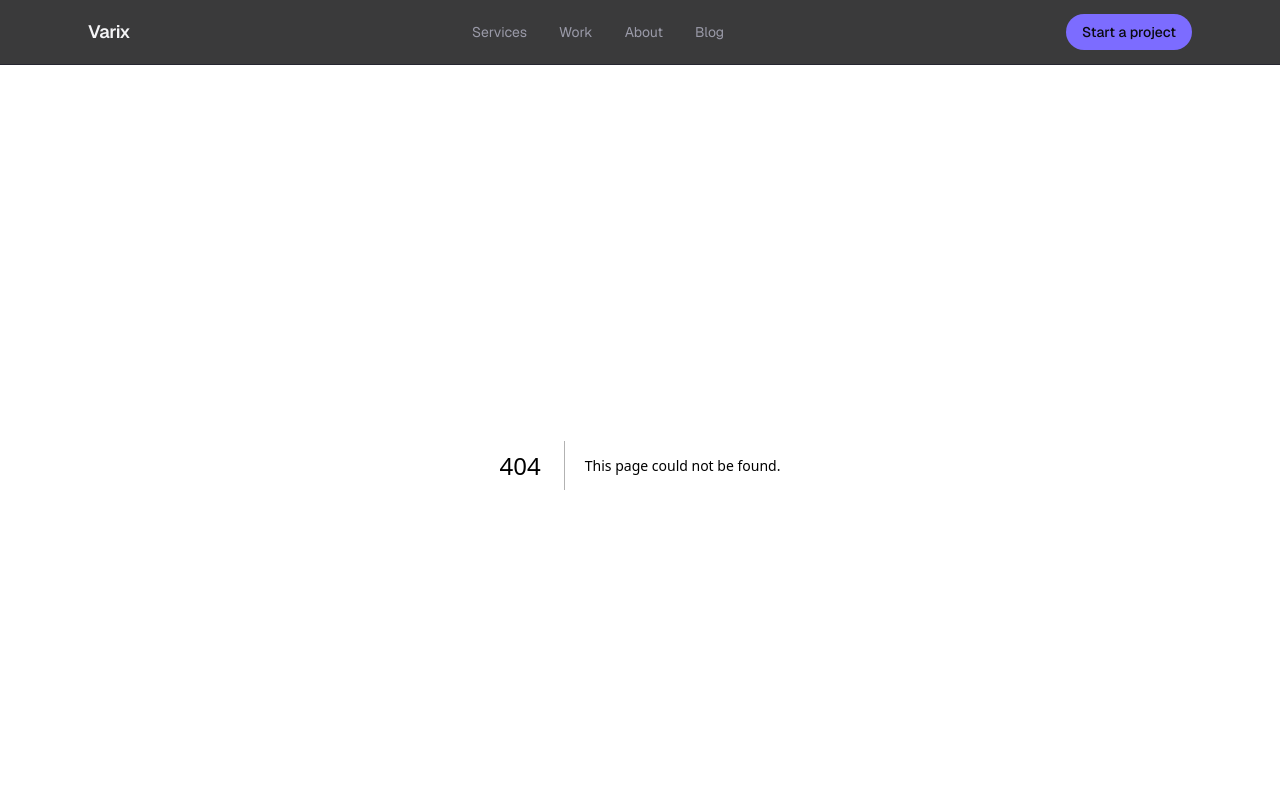
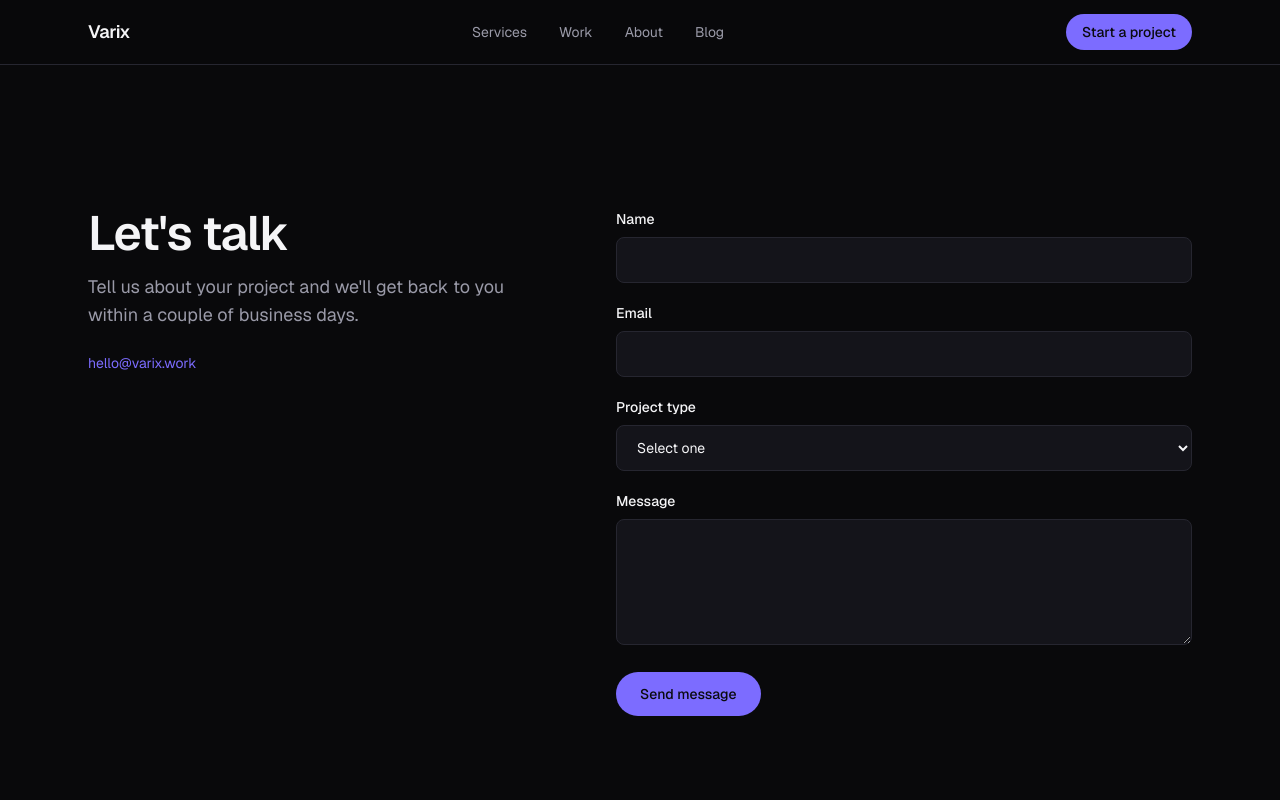
Before and after one commit to vinsu-hub/Varix, a Next.js app: page /contact in a window 1280 px wide. Before the commit this address had no page. Shown: the top 800 px of the page. Built offline with nearby package versions, Linux system fonts and the light colour scheme.

Commit message:
Add contact form with Supabase submission and honeypot spam protection
Server action validates and inserts into contact_submissions; a hidden
honeypot field silently drops bot submissions while still reporting
success so it doesn't tip them off.

```diff
--- /dev/null
+++ b/src/app/contact/actions.ts
@@ -0,0 +1,59 @@
+"use server";
+
+import { getSupabaseServerClient } from "@/lib/supabase/server";
+import { PROJECT_TYPES } from "@/lib/data/project-types";
+import type { ContactFormState } from "@/types";
+
+export async function submitContactForm(
+  _prevState: ContactFormState,
+  formData: FormData,
+): Promise<ContactFormState> {
+  // Honeypot: real users never fill this hidden field in. Bots that
+  // autofill every field will, so we silently drop the submission but
+  // still report success to avoid tipping them off.
+  const honeypot = formData.get("company");
+  if (typeof honeypot === "string" && honeypot.trim() !== "") {
+    return { status: "success" };
+  }
+
+  const name = String(formData.get("name") ?? "").trim();
+  const email = String(formData.get("email") ?? "").trim();
+  const message = String(formData.get("message") ?? "").trim();
+  const projectType = String(formData.get("project_type") ?? "").trim();
+
+  if (!name || !email || !message) {
+    return { status: "error", message: "Name, email, and message are required." };
+  }
+
+  const emailPattern = /^[^\s@]+@[^\s@]+\.[^\s@]+$/;
+  if (!emailPattern.test(email)) {
+    return { status: "error", message: "Enter a valid email address." };
+  }
+
+  if (projectType && !PROJECT_TYPES.includes(projectType)) {
+    return { status: "error", message: "Select a valid project type." };
+  }
+
+  const supabase = getSupabaseServerClient();
+  if (!supabase) {
+    return {
+      status: "error",
+      message: "Contact form isn't connected to Supabase yet. See README for setup.",
+    };
+  }
+
+  const { error } = await supabase.from("contact_submissions").insert({
+    name,
+    email,
+    message,
+    project_type: projectType || null,
+  });
+
+  if (error) {
+    return { status: "error", message: "Something went wrong. Please try again." };
+  }
+
+  return { status: "success", message: "Thanks — we'll be in touch soon." };
+}
+
+export { PROJECT_TYPES };
--- /dev/null
+++ b/src/app/contact/page.tsx
@@ -0,0 +1,37 @@
+import { Section } from "@/components/layout/Section";
+import { ContactForm } from "@/components/contact/ContactForm";
+import { siteConfig } from "@/lib/site-config";
+import { buildMetadata } from "@/lib/seo";
+
+export const metadata = buildMetadata({
+  title: "Contact",
+  description: "Get in touch with Varix about a website or software project.",
+});
+
+export default function ContactPage() {
+  return (
+    <Section className="pt-28 sm:pt-36">
+      <div className="grid gap-12 lg:grid-cols-[1fr_1.2fr]">
+        <div>
+          <h1 className="text-foreground text-4xl font-semibold tracking-tight sm:text-5xl">
+            Let&apos;s talk
+          </h1>
+          <p className="text-muted mt-4 max-w-md text-lg">
+            Tell us about your project and we&apos;ll get back to you within a couple of
+            business days.
+          </p>
+          <a
+            href={`mailto:${siteConfig.email}`}
+            className="text-brand mt-6 inline-block text-sm hover:opacity-80"
+          >
+            {siteConfig.email}
+          </a>
+        </div>
+
+        <div className="relative">
+          <ContactForm />
+        </div>
+      </div>
+    </Section>
+  );
+}
--- /dev/null
+++ b/src/components/contact/ContactForm.tsx
@@ -0,0 +1,118 @@
+"use client";
+
+import { useActionState } from "react";
+import { submitContactForm } from "@/app/contact/actions";
+import { PROJECT_TYPES } from "@/lib/data/project-types";
+import type { ContactFormState } from "@/types";
+
+const initialState: ContactFormState = { status: "idle" };
+
+const inputClasses =
+  "w-full rounded-lg border border-border bg-surface px-4 py-3 text-sm text-foreground placeholder:text-muted focus:border-brand focus:outline-none";
+
+export function ContactForm() {
+  const [state, formAction, isPending] = useActionState(submitContactForm, initialState);
+
+  if (state.status === "success") {
+    return (
+      <p
+        role="status"
+        className="border-border bg-surface text-foreground rounded-(--radius-card) border p-6"
+      >
+        {state.message ?? "Thanks — we'll be in touch soon."}
+      </p>
+    );
+  }
+
+  return (
+    <form action={formAction} className="space-y-5" noValidate>
+      {/* Honeypot field — hidden from sighted users, left blank by humans. */}
+      <div
+        aria-hidden="true"
+        className="absolute top-auto left-[-9999px] h-px w-px overflow-hidden"
+      >
+        <label htmlFor="company">Company</label>
+        <input type="text" id="company" name="company" tabIndex={-1} autoComplete="off" />
+      </div>
+
+      <div>
+        <label htmlFor="name" className="text-foreground block text-sm font-medium">
+          Name
+        </label>
+        <input
+          id="name"
+          name="name"
+          type="text"
+          required
+          className={`mt-2 ${inputClasses}`}
+          autoComplete="name"
+        />
+      </div>
+
+      <div>
+        <label htmlFor="email" className="text-foreground block text-sm font-medium">
+          Email
+        </label>
+        <input
+          id="email"
+          name="email"
+          type="email"
+          required
+          className={`mt-2 ${inputClasses}`}
+          autoComplete="email"
+        />
+      </div>
+
+      <div>
+        <label
+          htmlFor="project_type"
+          className="text-foreground block text-sm font-medium"
+        >
+          Project type
+        </label>
+        <select
+          id="project_type"
+          name="project_type"
+          className={`mt-2 ${inputClasses}`}
+          defaultValue=""
+        >
+          <option value="" disabled>
+            Select one
+          </option>
+          {PROJECT_TYPES.map((type) => (
+            <option key={type} value={type}>
+              {type}
+            </option>
+          ))}
+        </select>
+      </div>
+
+      <div>
+        <label htmlFor="message" className="text-foreground block text-sm font-medium">
+          Message
+        </label>
+        <textarea
+          id="message"
+          name="message"
+          required
+          rows={5}
+          className={`mt-2 ${inputClasses}`}
+        />
+      </div>
+
+      {state.status === "error" && (
+        <p role="alert" className="text-sm text-red-400">
+          {state.message}
+        </p>
+      )}
+
+      <button
+        type="submit"
+        disabled={isPending}
+        className="bg-brand text-brand-foreground inline-flex items-center justify-center rounded-full px-6 py-3 text-sm font-medium transition-opacity hover:opacity-90 disabled:opacity-60"
+      >
+        {isPending ? "Sending…" : "Send message"}
+      </button>
+    </form>
+  );
+}
--- /dev/null
+++ b/src/lib/data/project-types.ts
@@ -0,0 +1,6 @@
+export const PROJECT_TYPES: string[] = [
+  "Web development",
+  "Software development",
+  "Product design",
+  "Other",
+];
```
